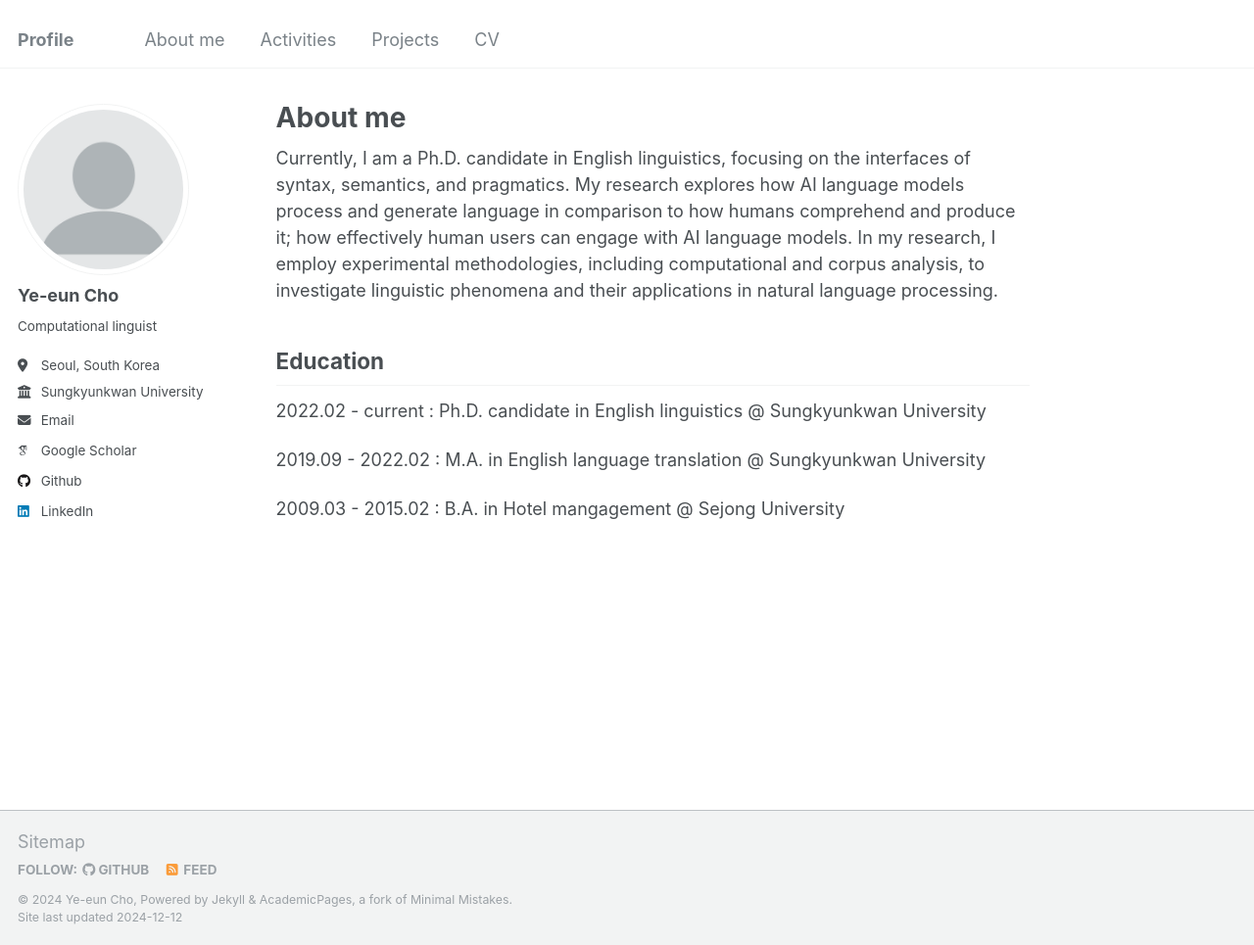
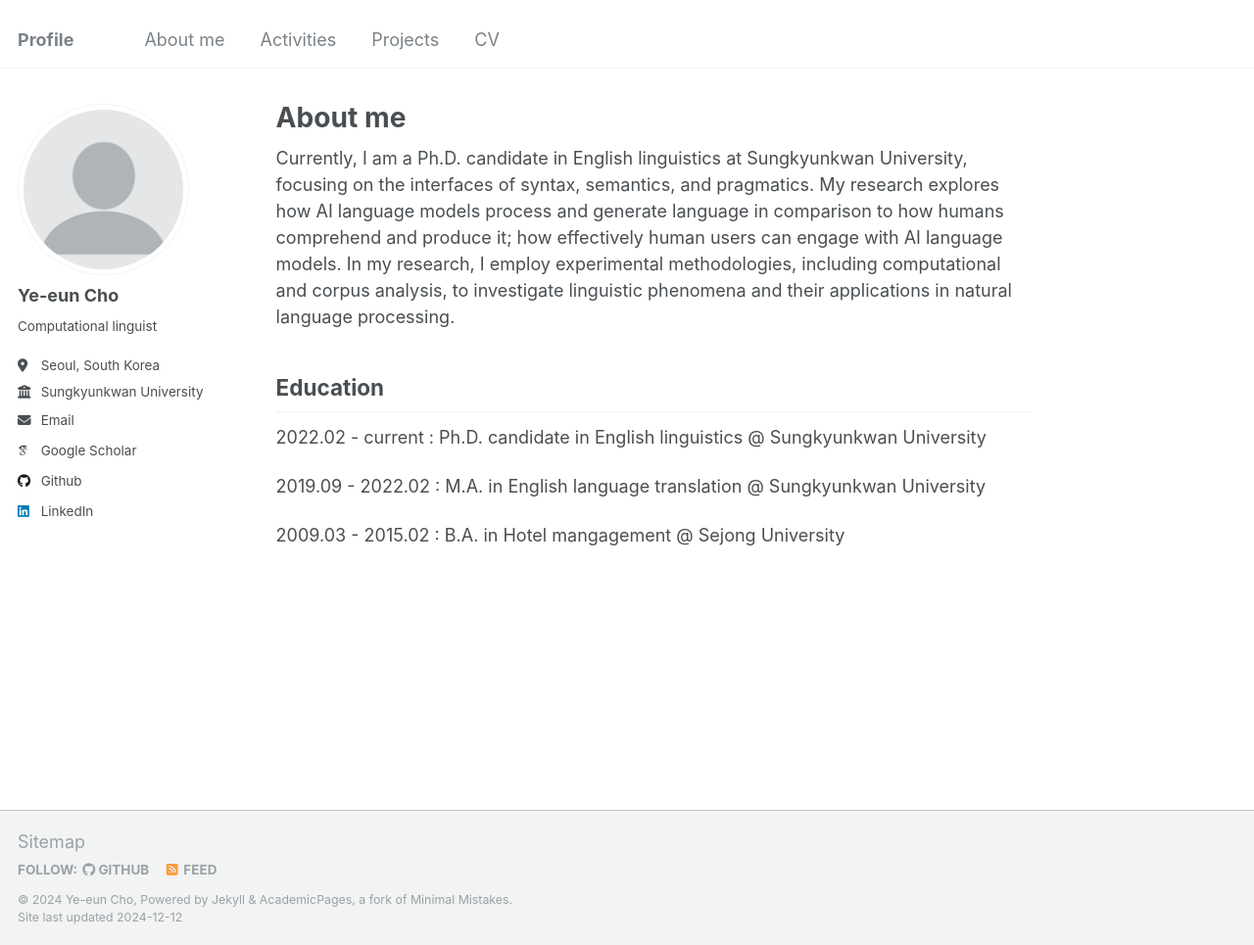
Before and after one commit to joyennn/joyennn, a Jekyll site: the page built from _pages/about.md, in a window 1280 px wide and 965 px high. Shown: the whole window at 98% size. Built offline with Jekyll 4.4.1, drawn with Linux system fonts in a browser that asks for light colours; some web fonts are replaced.

Commit message:
Update about.md

```diff
--- a/_pages/about.md
+++ b/_pages/about.md
@@ -7,7 +7,7 @@ redirect_from:
   - /about.html
 ---
 
-Currently, I am a Ph.D. candidate in English linguistics, focusing on the interfaces of syntax, semantics, and pragmatics. My research explores how AI language models process and generate language in comparison to how humans comprehend and produce it; how effectively human users can engage with AI language models. In my research, I employ experimental methodologies, including computational and corpus analysis, to investigate linguistic phenomena and their applications in natural language processing.
+Currently, I am a Ph.D. candidate in English linguistics at Sungkyunkwan University, focusing on the interfaces of syntax, semantics, and pragmatics. My research explores how AI language models process and generate language in comparison to how humans comprehend and produce it; how effectively human users can engage with AI language models. In my research, I employ experimental methodologies, including computational and corpus analysis, to investigate linguistic phenomena and their applications in natural language processing.
 
 
 Education
```
